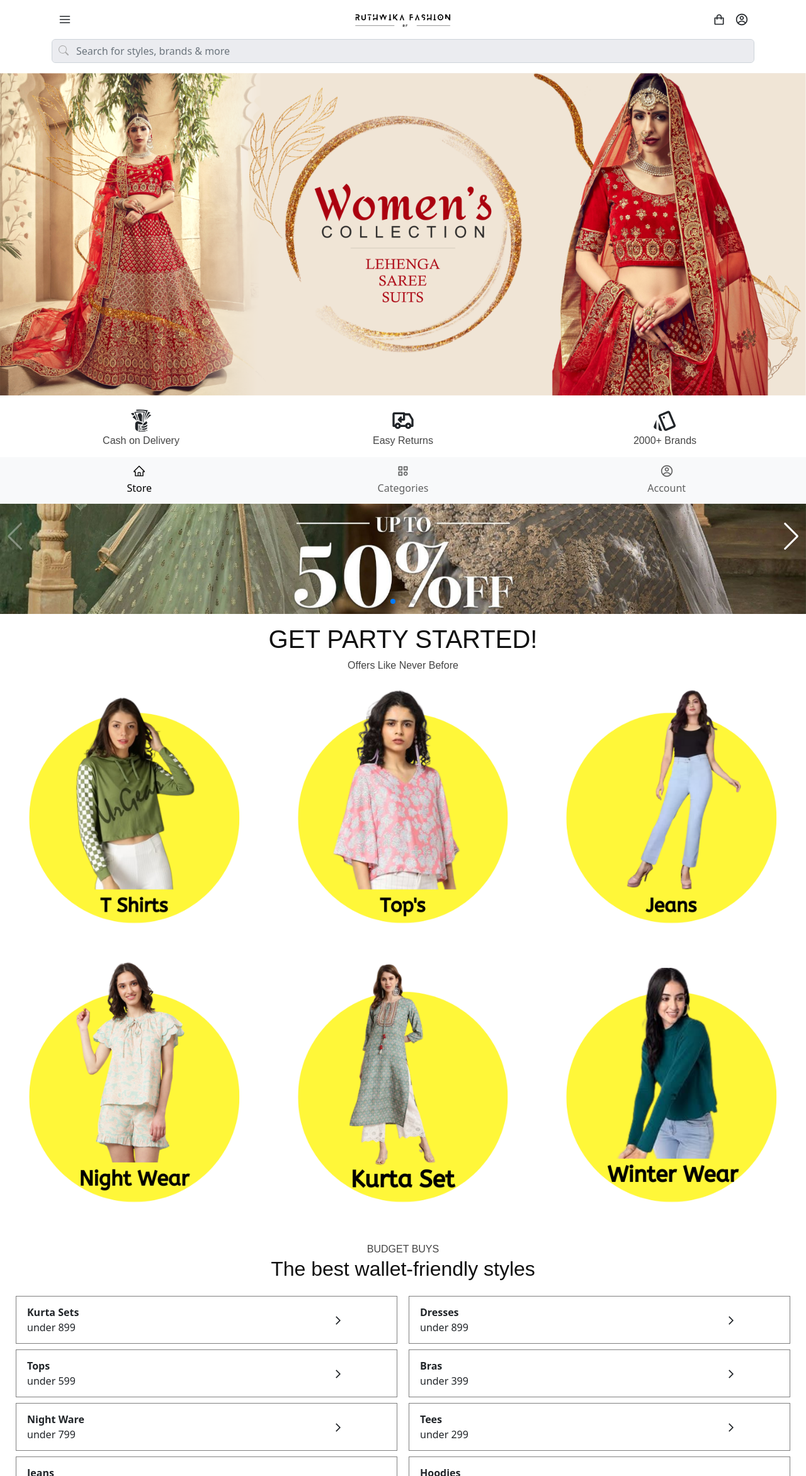
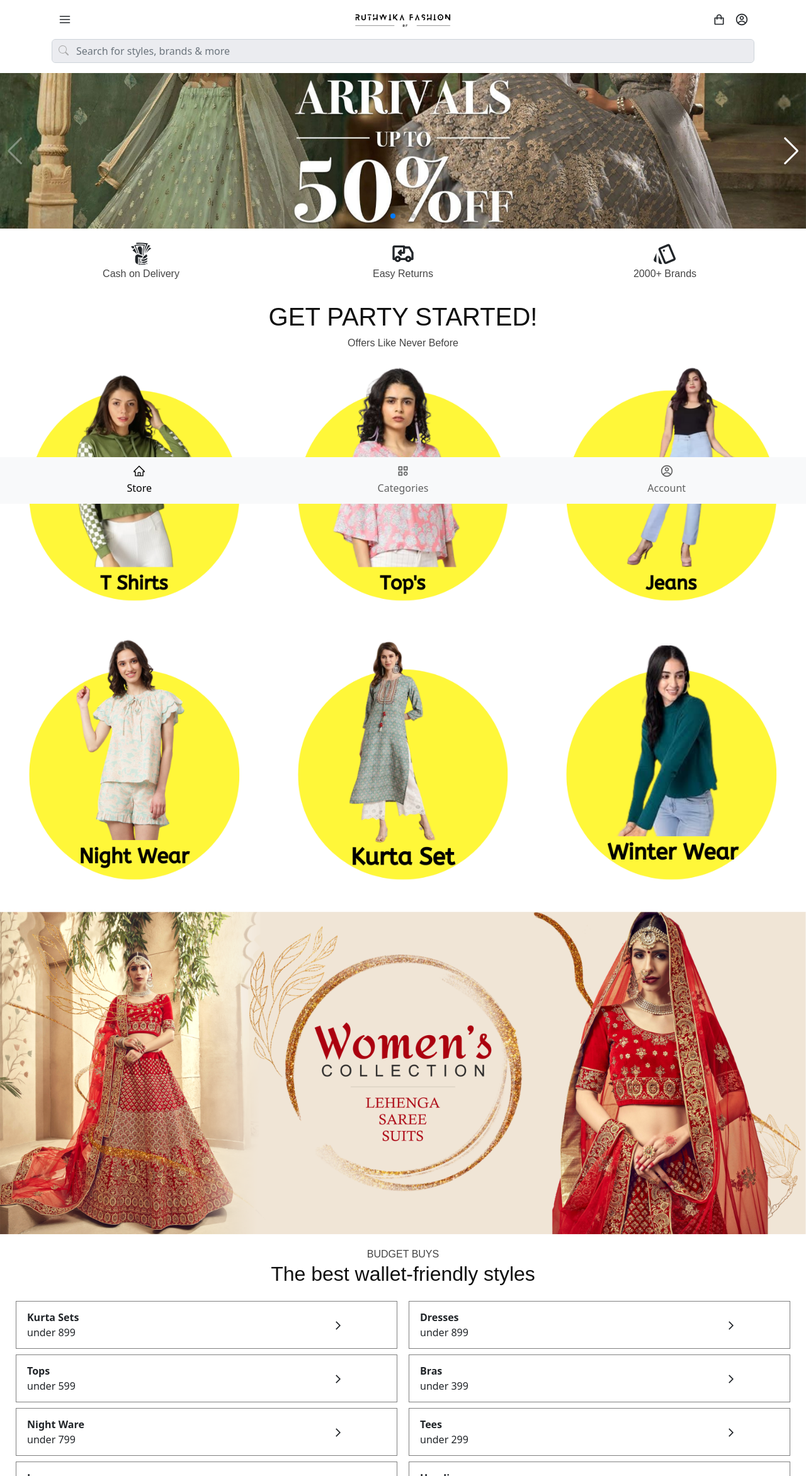
Before and after one commit to vardhanreddy27/rf, a React (Create React App) app: page / in a window 1280 px wide. Shown: the top 2344 px of the page at 63% size. Built offline with nearby package versions, Linux system fonts and the light colour scheme.

Commit message:
ffasssssssssffs

```diff
--- a/src/pages/Home.js
+++ b/src/pages/Home.js
@@ -12,12 +12,12 @@ function Home() {
   return (
     <>
    <Topnav />
-   <Searchbar />
-   <div className='fluid-container mt-2'>
+   <Searchbar />   <Carousel />
+
+
+   <Features />
+   <Offers /><div className='fluid-container mt-2'>
    <img src={banner} width="100%" height="100%" /></div>
-   <Features />
-   <Carousel />
-   <Offers />
    <Off />
    <Navbarbottom />
 
```
